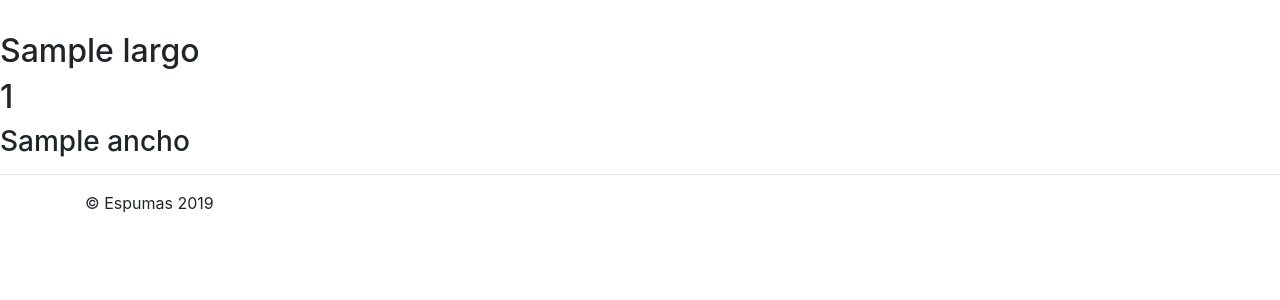
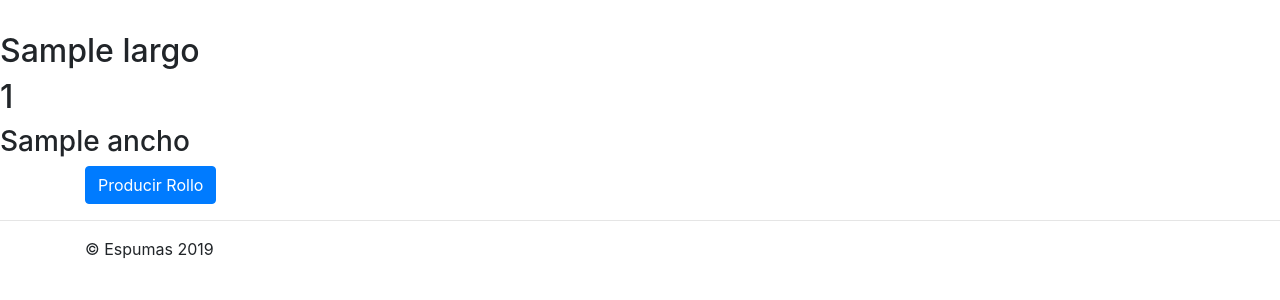
Before and after one commit to Alvarogarcia91/karmaprod, a Django app: template karmaapp/templates/detail.html in a window 1280 px wide. Shown: the part 56-356 px from the top of the page. Run offline with Django 3.2, Linux system fonts and the light colour scheme; the template is opened without the code that fills it: most values are stand-ins (such as "Sample title", 1, 10 or a date in 2020); some libraries are stand-ins or nearby versions.

Commit message:
detal mod

```diff
--- a/karmaapp/templates/detail.html
+++ b/karmaapp/templates/detail.html
@@ -4,4 +4,9 @@
 <h2> {{ itemsfront.largo }} </h2>
 <h2> {{ itemsfront.id }} </h2>
 <h3> {{ itemsfront.ancho}} </h3>
+<div class="container">
+<!-- blt de cortes -->
+        <button type="submit" class="btn btn-primary"> Producir Rollo
+            </button>
+        </div>
 {% endblock%}
```
